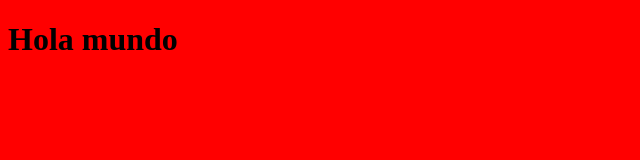
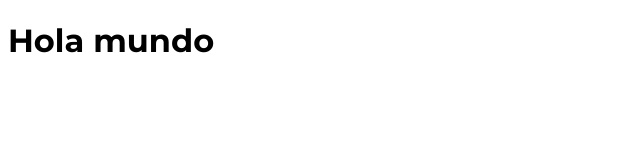
Before and after one commit to gbarazzutti/festivalmusica, a website: page index.html in a window 1280 px wide. Shown: the whole page, without its empty margins (0-640 px from the left). Drawn offline with Linux system fonts and the light colour scheme.

Commit message:
add google fonts to project

```diff
--- a/index.html
+++ b/index.html
@@ -4,6 +4,9 @@
     <meta charset="UTF-8">
     <meta name="viewport" content="width=device-width, initial-scale=1.0">
     <title>Festival del Música</title>
+    <link rel="preconnect" href="https://fonts.googleapis.com">
+    <link rel="preconnect" href="https://fonts.gstatic.com" crossorigin>
+    <link href="https://fonts.googleapis.com/css2?family=Montserrat:ital,wght@0,100..900;1,100..900&display=swap" rel="stylesheet">
     <link rel="stylesheet" href="build/css/app.css">
 </head>
 <body>
--- a/src/scss/app.scss
+++ b/src/scss/app.scss
@@ -1,3 +1,7 @@
+$fuente_pricipal: "Montserrat", sans-serif;;
+
 body{
-    background-color: red;
+  font-family: $fuente_pricipal;
+  font-optical-sizing: auto;
+  font-style: normal;
 }
```
Also changed, not shown: build/css/app.css.
